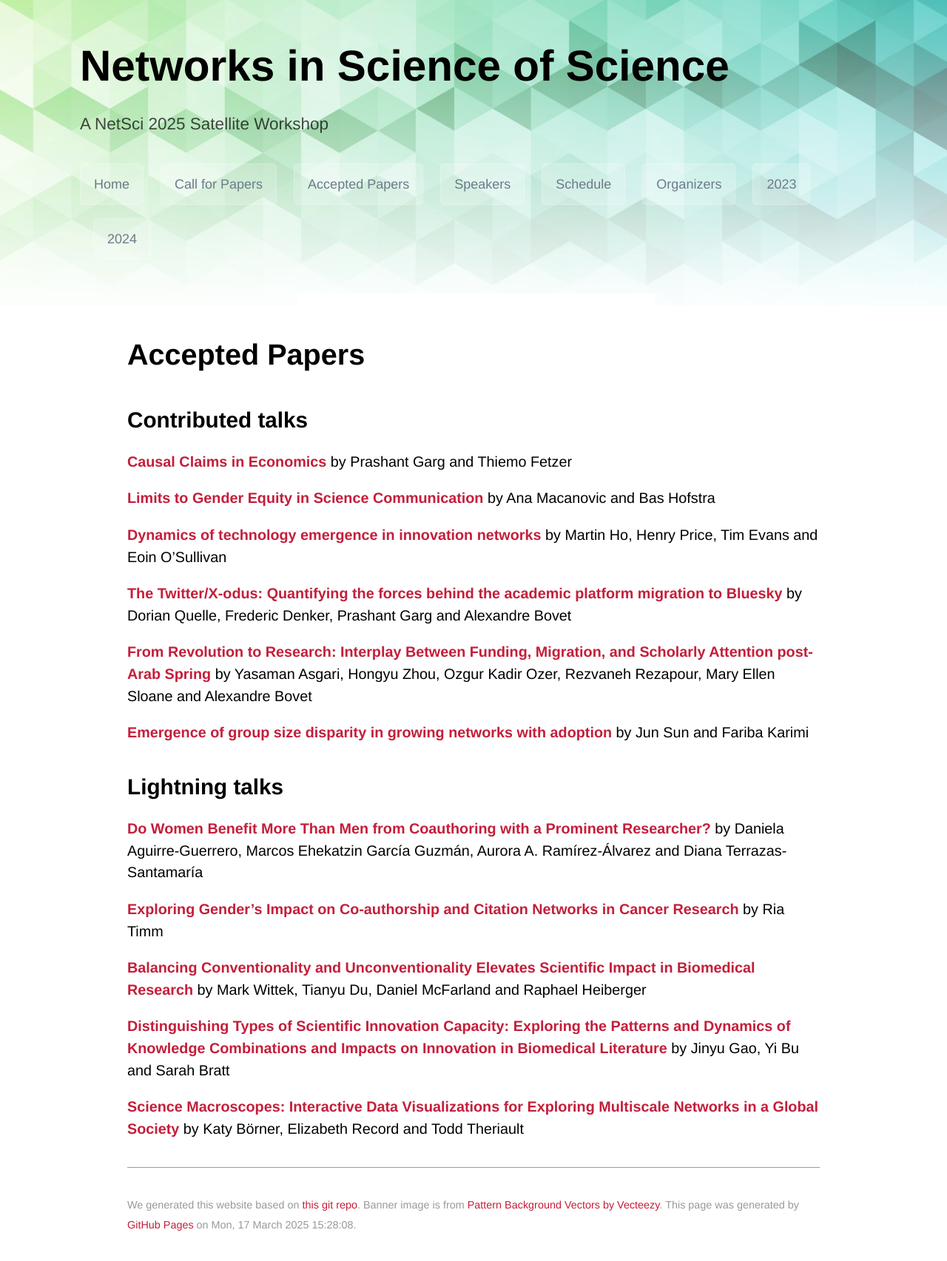
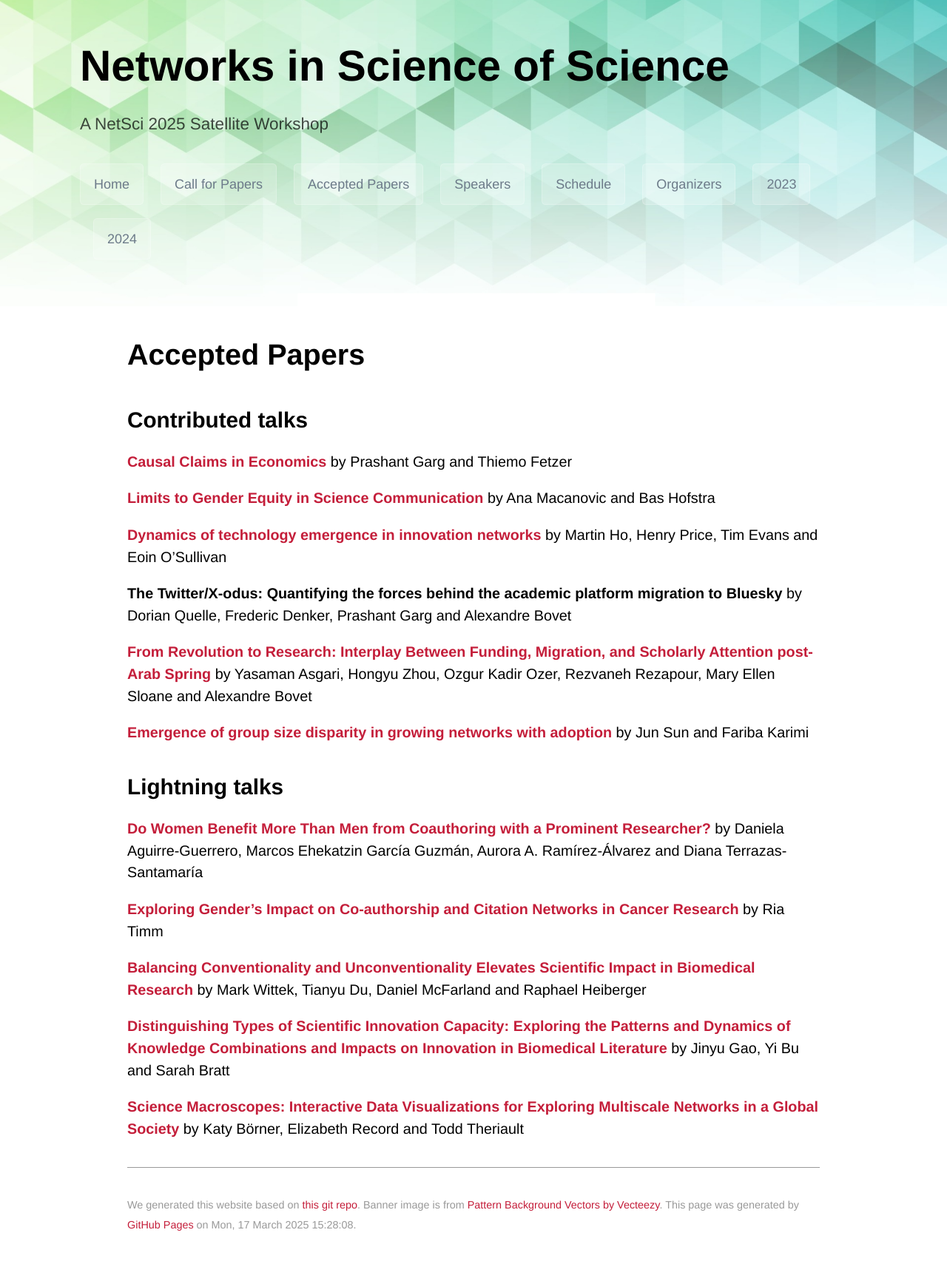
Before and after one commit to netscisci/netscisci.github.io, a Jekyll site: the page built from papers.md, in a window 1280 px wide. Shown: the whole page at 74% size. Built offline with Jekyll 4.4.1, drawn with Linux system fonts in a browser that asks for light colours; some web fonts are replaced; our own code applies the rules of GitHub Pages for plain Markdown files.

```diff
--- a/papers.md
+++ b/papers.md
@@ -12,7 +12,7 @@ layout: default
 
 [**Dynamics of technology emergence in innovation networks**](https://www.nature.com/articles/s41598-023-50280-4) by Martin Ho, Henry Price, Tim Evans and Eoin O'Sullivan
 
-[**The Twitter/X-odus: Quantifying the forces behind the academic platform migration to Bluesky**]() by Dorian Quelle, Frederic Denker, Prashant Garg and Alexandre Bovet
+**The Twitter/X-odus: Quantifying the forces behind the academic platform migration to Bluesky** by Dorian Quelle, Frederic Denker, Prashant Garg and Alexandre Bovet
 
 [**From Revolution to Research: Interplay Between Funding, Migration, and Scholarly Attention post-Arab Spring**]() by Yasaman Asgari, Hongyu Zhou, Ozgur Kadir Ozer, Rezvaneh Rezapour, Mary Ellen Sloane and Alexandre Bovet
 
```
